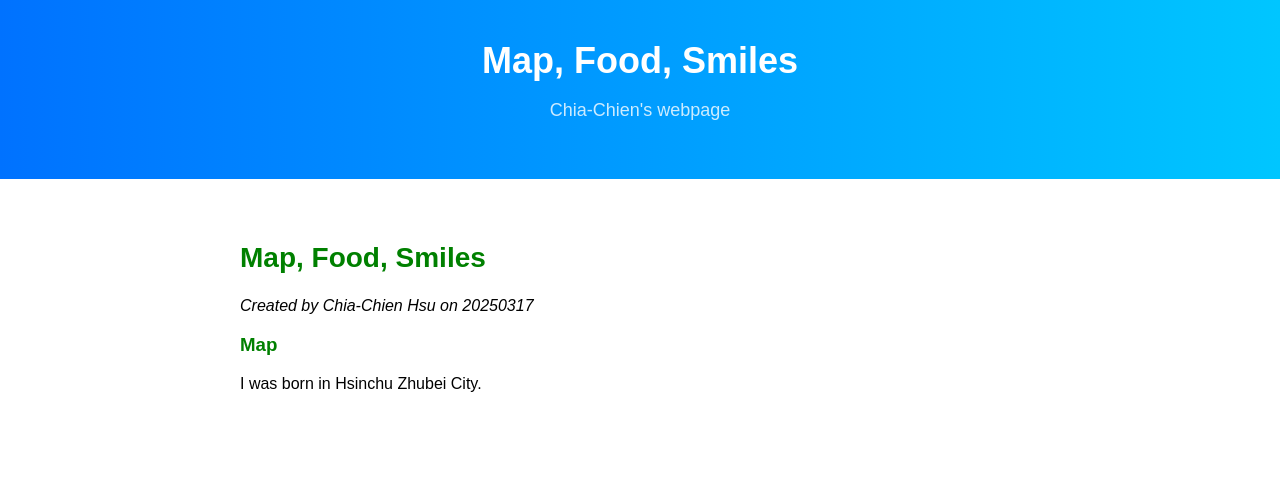
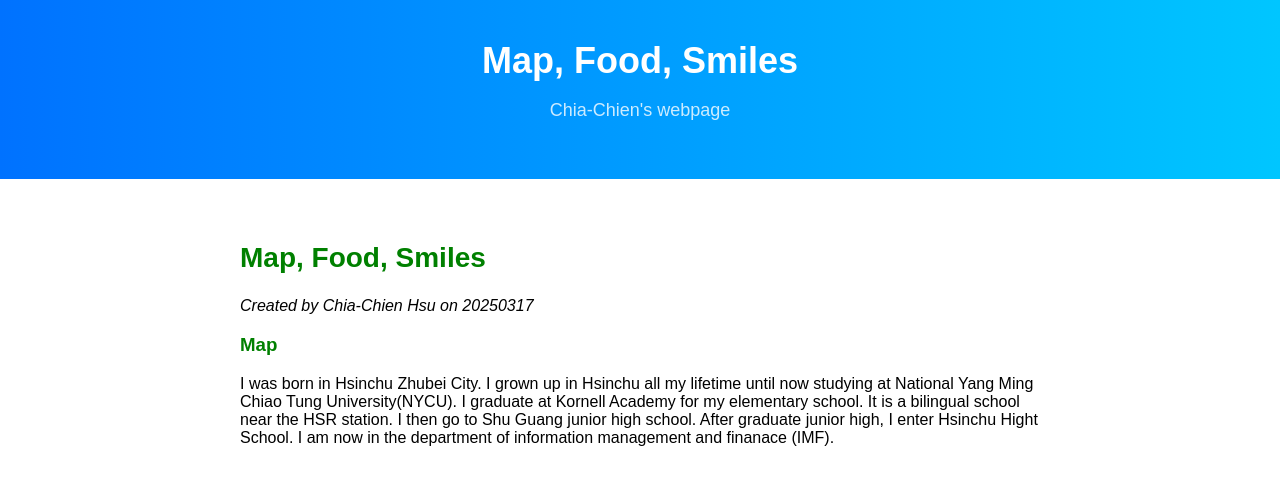
Before and after one commit to cccchien/MFS, a plain HTML site: page index.html in a window 1280 px wide. Drawn offline with Linux system fonts and the light colour scheme.

Commit message:
Update index.html

```diff
--- a/index.html
+++ b/index.html
@@ -15,7 +15,8 @@
         <h2>Map, Food, Smiles</h2>
         <p><em>Created by Chia-Chien Hsu on 20250317</em></p>
         <h3>Map</h3>
-        <p>I was born in Hsinchu Zhubei City.</p>
+        <p>I was born in Hsinchu Zhubei City. I grown up in Hsinchu all my lifetime until now studying at National Yang Ming Chiao Tung University(NYCU). I graduate at Kornell Academy for my elementary school. It is a bilingual school near the HSR station.
+        I then go to Shu Guang junior high school. After graduate junior high, I enter Hsinchu Hight School. I am now in the department of information management and finanace (IMF). </p>
     </main>
 </body>
 </html>
```
